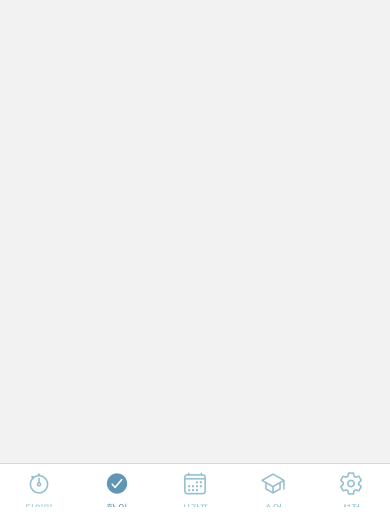
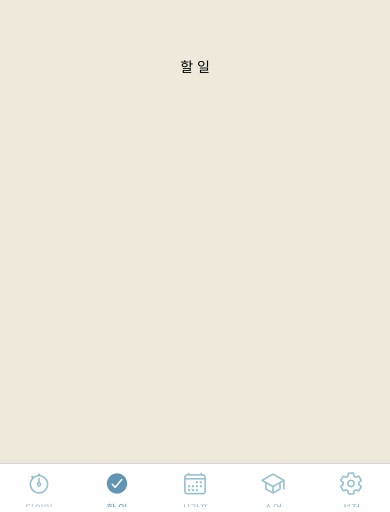
Before and after one commit to leechleech04/Daechi-Dong-Master, a React Native app in the folder daechi-dong-master/: screen /Todo in a window 390 px wide. Shown: the part 332-844 px from the top of the page. Built offline with nearby package versions, Linux system fonts and the light colour scheme.

Commit message:
Init styled-components

```diff
--- a/daechi-dong-master/package.json
+++ b/daechi-dong-master/package.json
@@ -14,13 +14,17 @@
     "expo": "~52.0.46",
     "expo-status-bar": "~2.0.1",
     "react": "18.3.1",
+    "react-dom": "^18.3.1",
     "react-native": "0.76.9",
     "react-native-safe-area-context": "4.12.0",
-    "react-native-screens": "~4.4.0"
+    "react-native-screens": "~4.4.0",
+    "styled-components": "^6.1.17"
   },
   "devDependencies": {
     "@babel/core": "^7.25.2",
     "@types/react": "~18.3.12",
+    "@types/styled-components": "^5.1.34",
+    "@types/styled-components-react-native": "^5.2.5",
     "typescript": "^5.3.3"
   },
   "private": true
--- a/daechi-dong-master/screens/ClassScreen.tsx
+++ b/daechi-dong-master/screens/ClassScreen.tsx
@@ -1,5 +1,21 @@
+import styled from 'styled-components/native';
+import colors from '../colors';
+
+const Container = styled.View`
+  flex: 1;
+  background-color: ${colors.beige};
+  justify-content: center;
+  align-items: center;
+`;
+
+const Title = styled.Text``;
+
 const ClassScreen = () => {
-  return null;
+  return (
+    <Container>
+      <Title>수업</Title>
+    </Container>
+  );
 };
 
 export default ClassScreen;
--- a/daechi-dong-master/screens/ScheduleScreen.tsx
+++ b/daechi-dong-master/screens/ScheduleScreen.tsx
@@ -1,5 +1,21 @@
+import styled from 'styled-components/native';
+import colors from '../colors';
+
+const Container = styled.View`
+  flex: 1;
+  background-color: ${colors.beige};
+  justify-content: center;
+  align-items: center;
+`;
+
+const Title = styled.Text``;
+
 const ScheduleScreen = () => {
-  return null;
+  return (
+    <Container>
+      <Title>시간표</Title>
+    </Container>
+  );
 };
 
 export default ScheduleScreen;
--- a/daechi-dong-master/screens/SettingScreen.tsx
+++ b/daechi-dong-master/screens/SettingScreen.tsx
@@ -1,5 +1,21 @@
+import styled from 'styled-components/native';
+import colors from '../colors';
+
+const Container = styled.View`
+  flex: 1;
+  background-color: ${colors.beige};
+  justify-content: center;
+  align-items: center;
+`;
+
+const Title = styled.Text``;
+
 const SettingScreen = () => {
-  return null;
+  return (
+    <Container>
+      <Title>설정</Title>
+    </Container>
+  );
 };
 
 export default SettingScreen;
--- a/daechi-dong-master/screens/TimerScreen.tsx
+++ b/daechi-dong-master/screens/TimerScreen.tsx
@@ -1,5 +1,21 @@
+import styled from 'styled-components/native';
+import colors from '../colors';
+
+const Container = styled.View`
+  flex: 1;
+  background-color: ${colors.beige};
+  justify-content: center;
+  align-items: center;
+`;
+
+const Title = styled.Text``;
+
 const TimerScreen = () => {
-  return null;
+  return (
+    <Container>
+      <Title>타이머</Title>
+    </Container>
+  );
 };
 
 export default TimerScreen;
--- a/daechi-dong-master/screens/TodoScreen.tsx
+++ b/daechi-dong-master/screens/TodoScreen.tsx
@@ -1,5 +1,21 @@
+import styled from 'styled-components/native';
+import colors from '../colors';
+
+const Container = styled.View`
+  flex: 1;
+  background-color: ${colors.beige};
+  justify-content: center;
+  align-items: center;
+`;
+
+const Title = styled.Text``;
+
 const TodoScreen = () => {
-  return null;
+  return (
+    <Container>
+      <Title>할 일</Title>
+    </Container>
+  );
 };
 
 export default TodoScreen;
```
Also changed, not shown: 1 other file (tests, documents, lock files or other folders).
